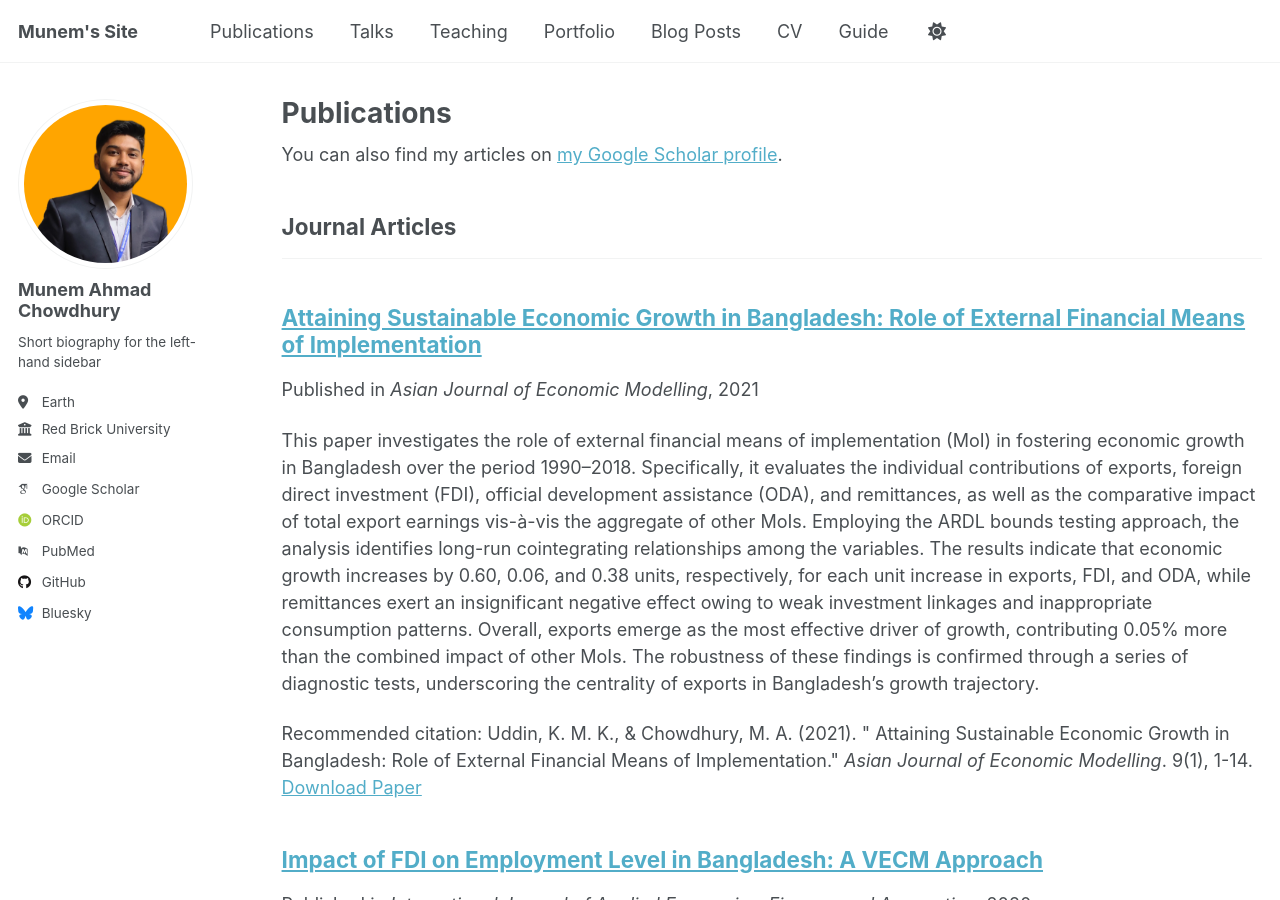
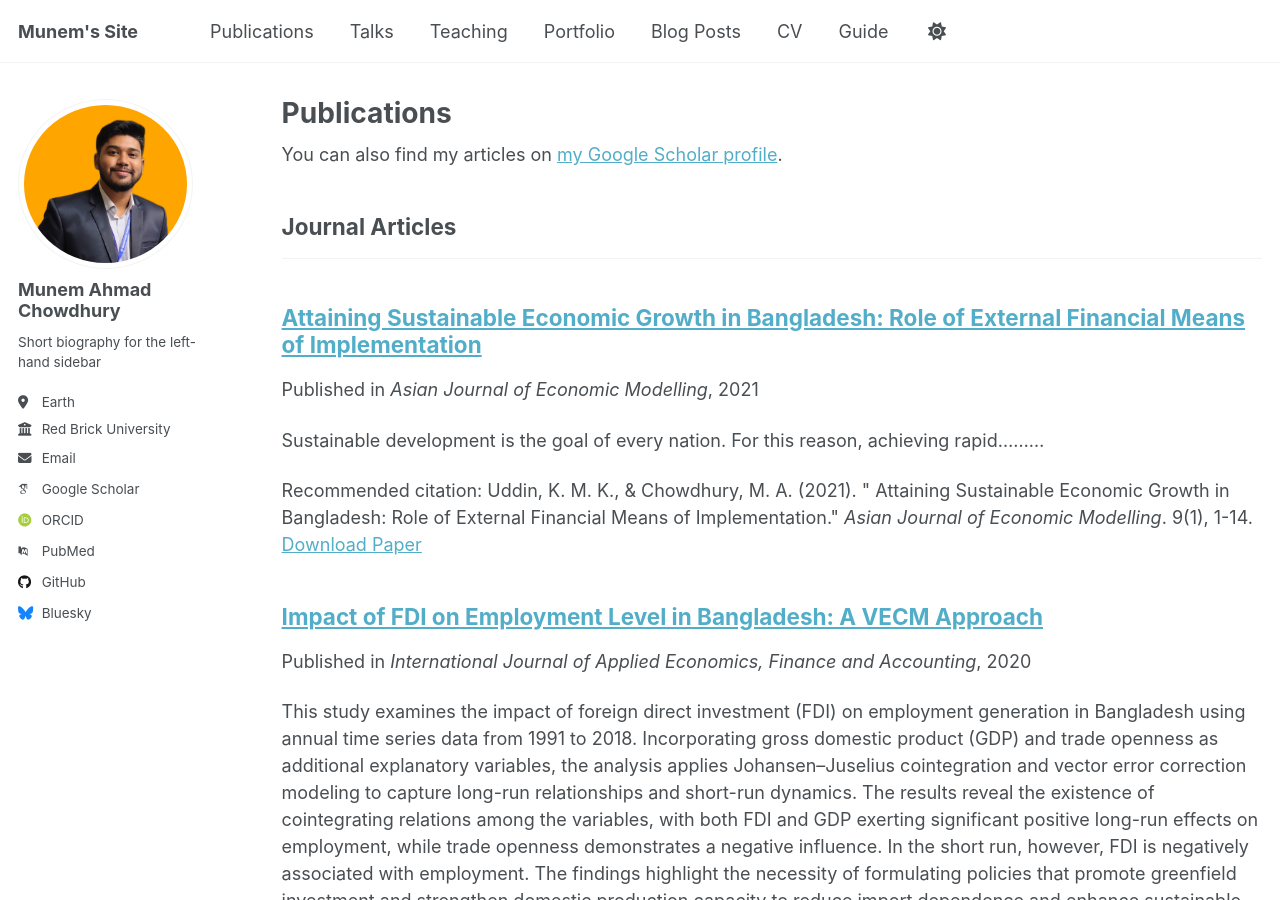
Before and after one commit to munemahmad/munemahmad.github.io, a Jekyll site: the page built from _pages/publications.html, in a window 1280 px wide and 900 px high. Built offline with Jekyll 4.4.1, drawn with Linux system fonts in a browser that asks for light colours; some web fonts are replaced; a script that is not in the unit is left out.

Commit message:
Update paper3.md

```diff
--- a/_publications/paper3.md
+++ b/_publications/paper3.md
@@ -3,7 +3,7 @@ title: "Attaining Sustainable Economic Growth in Bangladesh: Role of External Fi
 collection: publications
 category: manuscripts
 permalink: /publication/paper3
-excerpt: 'This paper investigates the role of external financial means of implementation (MoI) in fostering economic growth in Bangladesh over the period 1990–2018. Specifically, it evaluates the individual contributions of exports, foreign direct investment (FDI), official development assistance (ODA), and remittances, as well as the comparative impact of total export earnings vis-à-vis the aggregate of other MoIs. Employing the ARDL bounds testing approach, the analysis identifies long-run cointegrating relationships among the variables. The results indicate that economic growth increases by 0.60, 0.06, and 0.38 units, respectively, for each unit increase in exports, FDI, and ODA, while remittances exert an insignificant negative effect owing to weak investment linkages and inappropriate consumption patterns. Overall, exports emerge as the most effective driver of growth, contributing 0.05% more than the combined impact of other MoIs. The robustness of these findings is confirmed through a series of diagnostic tests, underscoring the centrality of exports in Bangladesh’s growth trajectory.'
+excerpt: 'Sustainable development is the goal of every nation. For this reason, achieving rapid.........'
 date: 2021-01-04
 venue: 'Asian Journal of Economic Modelling'
 paperurl: 'http://munemahmadchowdhury.github.io/files/paper3.pdf'
```
